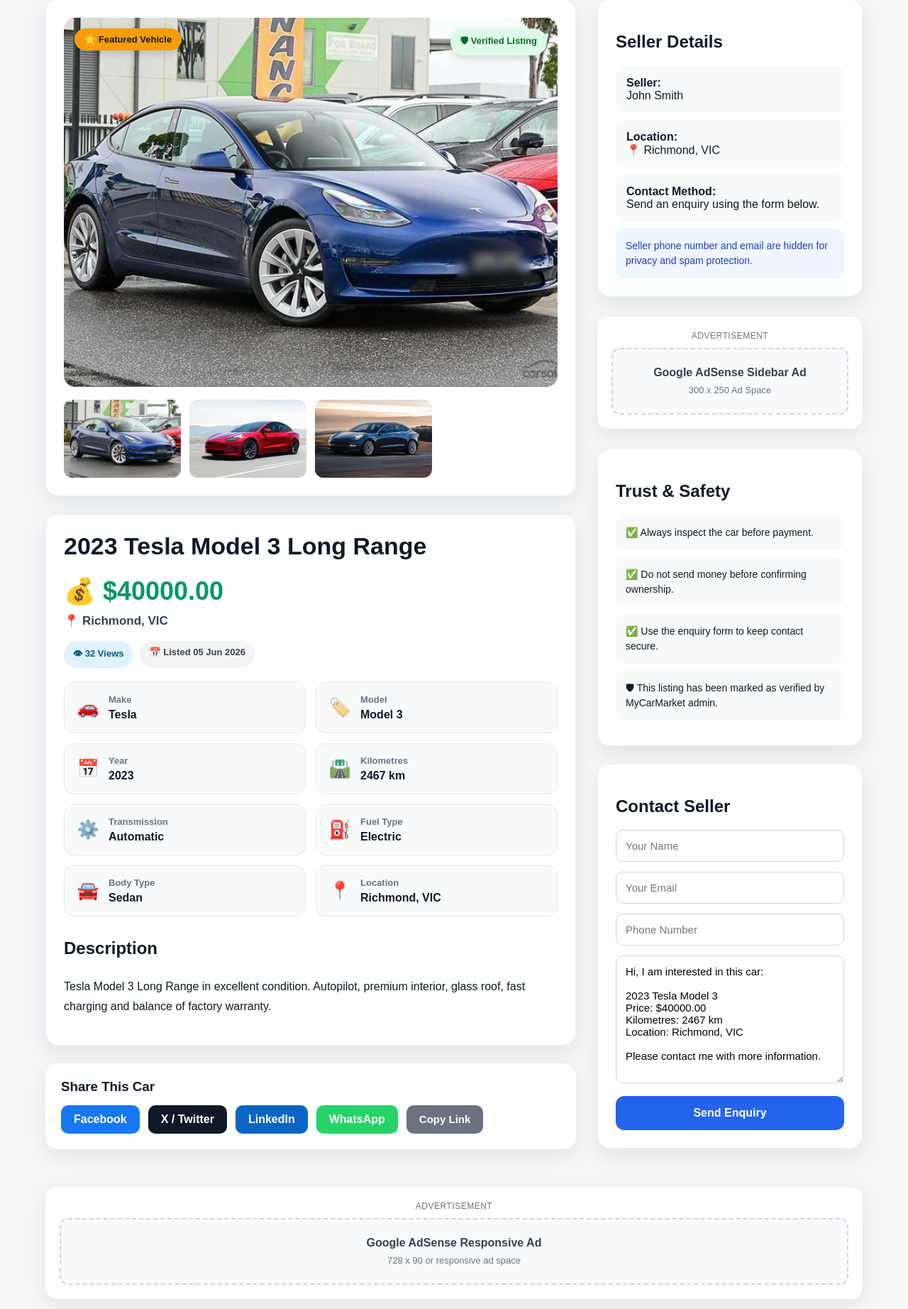
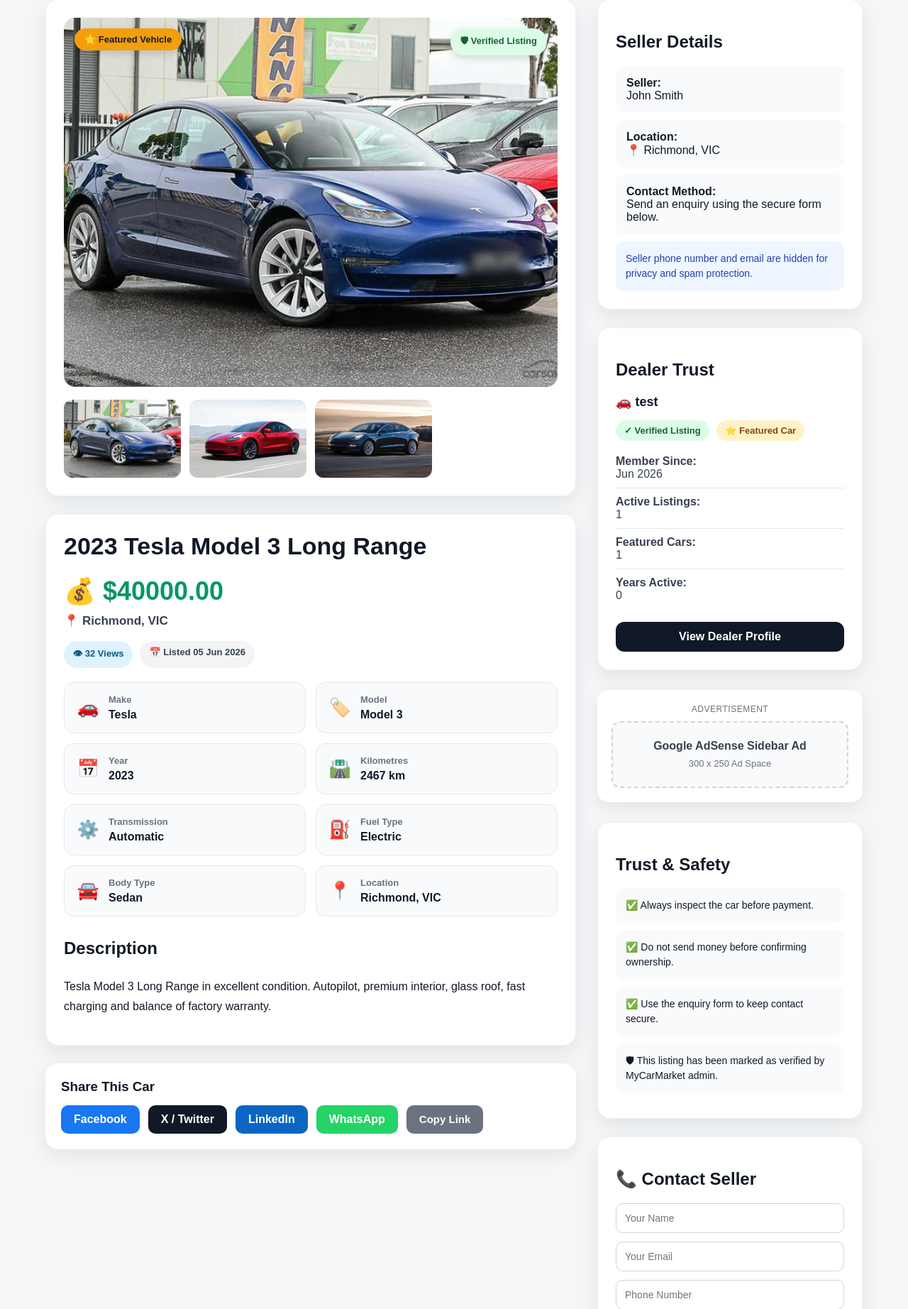
Before and after one commit to shashif/mycarmarket, a Django app: a page that uses vehicles/templates/vehicles/includes/detail_sidebar.html in a window 1280 px wide. Shown: the part 143-1987 px from the top of the page at 71% size. Run offline with Django 5.2, Linux system fonts and the light colour scheme; data comes from the database, SQL or seed files in the repository; both versions use the stored data as it was after the commit.

Commit message:
v0.7.6 dealer trust card and contact seller upgrade

```diff
--- a/static/css/car_detail.css
+++ b/static/css/car_detail.css
@@ -1,8 +1,89 @@
 /* ==========================================
 MyCarMarket
-Version: v0.7.5
-Section: Premium Similar Cars Cards
+Version: v0.7.6
+Dealer Trust Card + Contact Seller Upgrade
 ========================================== */
+
+.dealer-trust-card {
+    margin-top: 20px;
+}
+
+.dealer-name {
+    font-size: 18px;
+    font-weight: bold;
+    margin-bottom: 15px;
+    color: #111827;
+}
+
+.dealer-badge {
+    display: inline-block;
+    padding: 7px 12px;
+    border-radius: 999px;
+    font-size: 13px;
+    font-weight: bold;
+    margin: 0 6px 10px 0;
+}
+
+.dealer-badge.verified {
+    background: #dcfce7;
+    color: #166534;
+}
+
+.dealer-badge.premium {
+    background: #fef3c7;
+    color: #92400e;
+}
+
+.dealer-stat {
+    padding: 10px 0;
+    border-bottom: 1px solid #e5e7eb;
+    color: #374151;
+}
+
+.dealer-stat:last-of-type {
+    border-bottom: none;
+}
+
+.dealer-profile-btn {
+    display: block;
+    margin-top: 18px;
+    padding: 12px;
+    background: #111827;
+    color: white;
+    text-align: center;
+    text-decoration: none;
+    border-radius: 12px;
+    font-weight: bold;
+}
+
+.dealer-profile-btn:hover {
+    background: #2563eb;
+}
+
+.contact-seller-card input,
+.contact-seller-card textarea {
+    width: 100%;
+    margin-bottom: 12px;
+    padding: 12px;
+    border: 1px solid #d1d5db;
+    border-radius: 10px;
+    font-size: 14px;
+    box-sizing: border-box;
+}
+
+.contact-seller-card textarea {
+    min-height: 140px;
+    resize: vertical;
+}
+
+.success-message {
+    background: #dcfce7;
+    color: #166534;
+    padding: 12px;
+    border-radius: 10px;
+    margin-bottom: 15px;
+    font-weight: bold;
+}
 
 .similar-card-link,
 .similar-card-link:hover,
--- a/vehicles/templates/vehicles/includes/detail_sidebar.html
+++ b/vehicles/templates/vehicles/includes/detail_sidebar.html
@@ -1,4 +1,12 @@
+<!-- =========================================
+MyCarMarket
+Version: v0.7.6
+File: vehicles/templates/vehicles/includes/detail_sidebar.html
+Dealer Trust Card + Contact Seller Upgrade
+========================================= -->
+
 <div>
+
     <div class="card seller-box">
         <h2>Seller Details</h2>
 
@@ -18,13 +26,65 @@
 
         <div class="seller-info">
             <strong>Contact Method:</strong><br>
-            Send an enquiry using the form below.
+            Send an enquiry using the secure form below.
         </div>
 
         <div class="seller-safe-note">
             Seller phone number and email are hidden for privacy and spam protection.
         </div>
     </div>
+
+
+    {% if car.seller %}
+        <div class="card dealer-trust-card">
+            <h2>Dealer Trust</h2>
+
+            <div class="dealer-name">
+                🚗 {{ car.seller.username }}
+            </div>
+
+            {% if car.is_verified_listing %}
+                <div class="dealer-badge verified">
+                    ✓ Verified Listing
+                </div>
+            {% endif %}
+
+            {% if car.is_featured %}
+                <div class="dealer-badge premium">
+                    ⭐ Featured Car
+                </div>
+            {% endif %}
+
+            <div class="dealer-stat">
+                <strong>Member Since:</strong><br>
+                {% if dealer_member_since %}
+                    {{ dealer_member_since|date:"M Y" }}
+                {% else %}
+                    Not available
+                {% endif %}
+            </div>
+
+            <div class="dealer-stat">
+                <strong>Active Listings:</strong><br>
+                {{ dealer_active_cars_count }}
+            </div>
+
+            <div class="dealer-stat">
+                <strong>Featured Cars:</strong><br>
+                {{ dealer_featured_cars_count }}
+            </div>
+
+            <div class="dealer-stat">
+                <strong>Years Active:</strong><br>
+                {{ dealer_years_active }}
+            </div>
+
+            <a href="{% url 'dealer_detail' car.seller.id %}" class="dealer-profile-btn">
+                View Dealer Profile
+            </a>
+        </div>
+    {% endif %}
+
 
     <div class="ad-banner">
         <div class="ad-label">Advertisement</div>
@@ -35,6 +95,7 @@
             </div>
         </div>
     </div>
+
 
     <div class="card trust-box">
         <h2>Trust & Safety</h2>
@@ -58,8 +119,9 @@
         {% endif %}
     </div>
 
-    <div class="card">
-        <h2>Contact Seller</h2>
+
+    <div class="card contact-seller-card">
+        <h2>📞 Contact Seller</h2>
 
         {% if messages %}
             {% for message in messages %}
@@ -69,7 +131,7 @@
             {% endfor %}
         {% endif %}
 
-        <form method="POST">
+        <form method="POST" class="contact-form">
             {% csrf_token %}
 
             {{ form.name }}
@@ -82,4 +144,5 @@
             </button>
         </form>
     </div>
+
 </div>
--- a/vehicles/views/car_detail_views.py
+++ b/vehicles/views/car_detail_views.py
@@ -1,12 +1,13 @@
 # ==========================================
 # MyCarMarket
-# Version: v0.7.4
+# Version: v0.7.6
 # File: vehicles/views/car_detail_views.py
-# SEO Slug Detail Page + Enquiry + Share Link + Smart Similar Cars
+# Dealer Trust Card + Dealer Stats + Enquiry
 # ==========================================
 
 from django.shortcuts import render, get_object_or_404, redirect
 from django.contrib import messages
+from django.utils import timezone
 
 from vehicles.models import Car
 from vehicles.forms import EnquiryForm
@@ -32,7 +33,39 @@ def car_detail(request, slug):
     share_url = request.build_absolute_uri()
     share_text = f"Check out this {car.year} {car.make} {car.model} on MyCarMarket Australia"
 
-    # Smart Similar Cars
+    dealer_active_cars_count = 0
+    dealer_featured_cars_count = 0
+    dealer_member_since = None
+    dealer_years_active = 0
+
+    if car.seller:
+        dealer_active_cars_count = Car.objects.filter(
+            seller=car.seller,
+            is_approved=True,
+            is_active=True
+        ).count()
+
+        dealer_featured_cars_count = Car.objects.filter(
+            seller=car.seller,
+            is_approved=True,
+            is_active=True,
+            is_featured=True
+        ).count()
+
+        dealer_member_since = car.seller.date_joined
+
+        today = timezone.now()
+        dealer_years_active = today.year - dealer_member_since.year
+
+        if (
+            today.month,
+            today.day
+        ) < (
+            dealer_member_since.month,
+            dealer_member_since.day
+        ):
+            dealer_years_active -= 1
+
     similar_cars = Car.objects.filter(
         is_approved=True,
         make__iexact=car.make,
@@ -65,7 +98,6 @@ def car_detail(request, slug):
             enquiry.save()
 
             messages.success(request, 'Your enquiry has been sent successfully.')
-
             return redirect('car_detail', slug=car.slug)
 
     else:
@@ -94,5 +126,9 @@ def car_detail(request, slug):
             'form': form,
             'share_url': share_url,
             'share_text': share_text,
+            'dealer_active_cars_count': dealer_active_cars_count,
+            'dealer_featured_cars_count': dealer_featured_cars_count,
+            'dealer_member_since': dealer_member_since,
+            'dealer_years_active': dealer_years_active,
         }
     )
```
Also changed, not shown: db.sqlite3.
